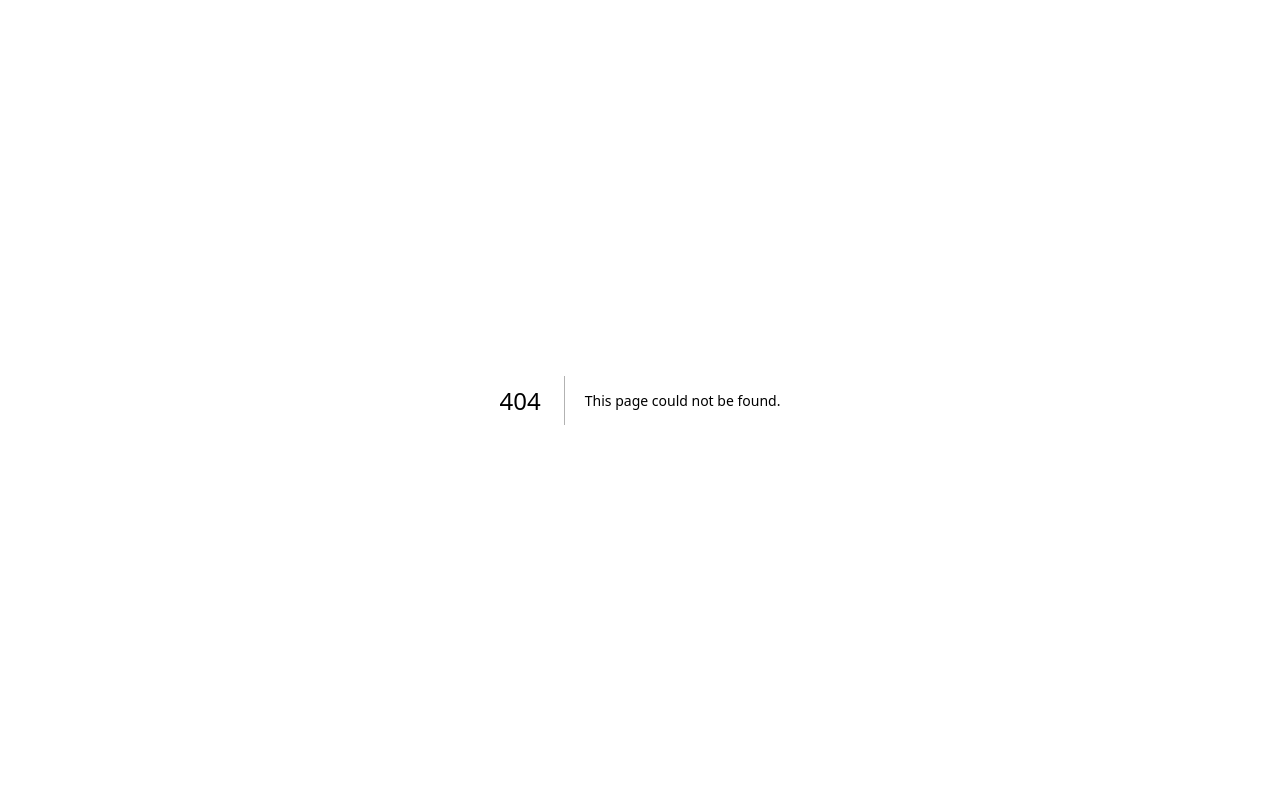
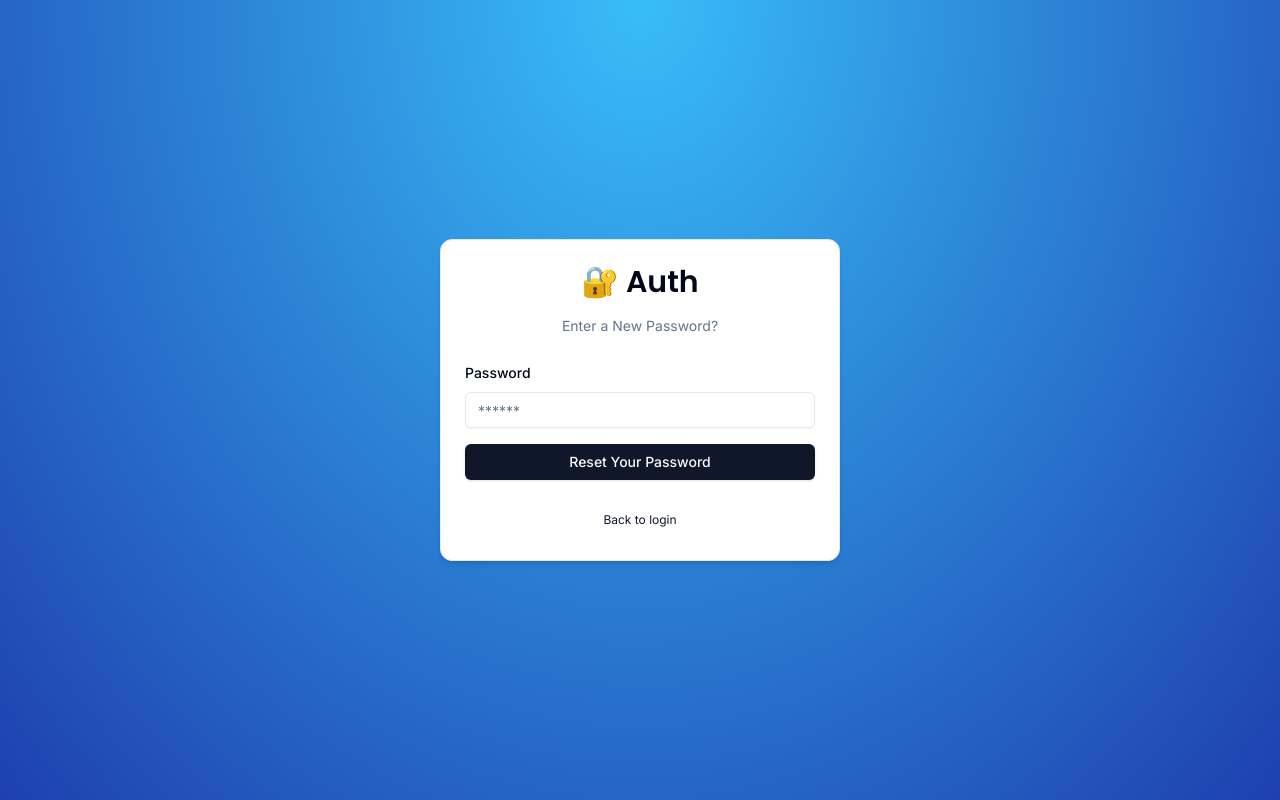
Before and after one commit to Marknjo/auth-mastery, a Next.js app: page /auth/new-password in a window 1280 px wide. Before the commit this address had no page. Built offline with nearby package versions, Linux system fonts and the light colour scheme.

Commit message:
implement new password reset workflow (action|form|page)

```diff
--- /dev/null
+++ b/actions/new-password.ts
@@ -0,0 +1,73 @@
+'use server';
+
+import { getPasswordResetTokenByToken } from '@/data/password-reset-token';
+import bcrypt from 'bcryptjs';
+import { db } from '@/lib/db';
+import { NewPasswordSchema, TNewPasswordSchema } from '@/schemas';
+import { getUserByEmail } from '@/data/user';
+
+export const newPassword = async (
+  values: TNewPasswordSchema,
+  token?: string | null
+) => {
+  if (!token) {
+    return { error: 'Missing token' };
+  }
+
+  const validatedFields = NewPasswordSchema.safeParse(values);
+
+  if (!validatedFields.success) {
+    return { error: 'Please provide your new password!' };
+  }
+
+  const { password } = validatedFields.data;
+
+  try {
+    const existingToken = await getPasswordResetTokenByToken(token);
+
+    if (!existingToken) {
+      return { error: 'Token not found!' };
+    }
+
+    const hasExpired = new Date(existingToken.expires).getTime() < Date.now();
+
+    if (hasExpired) {
+      await db.passwordResetToken.delete({
+        where: {
+          id: existingToken.id,
+        },
+      });
+
+      return { error: 'Invalid token!' };
+    }
+
+    const existingUser = await getUserByEmail(existingToken.email);
+
+    if (!existingUser) {
+      return { error: 'Invalid user credentials!' };
+    }
+
+    const hashedPassword = await bcrypt.hash(password, 12);
+
+    await db.user.update({
+      where: {
+        email: existingToken.email,
+      },
+      data: {
+        password: hashedPassword,
+      },
+    });
+
+    await db.passwordResetToken.delete({
+      where: {
+        id: existingToken.id,
+      },
+    });
+
+    return {
+      success: 'Your password was updated',
+    };
+  } catch (error) {
+    return { error: `Failed to reset your password. Please try again later` };
+  }
+};
--- /dev/null
+++ b/app/auth/new-password/page.tsx
@@ -0,0 +1,6 @@
+import NewPasswordForm from '@/components/auth/new-password-form';
+
+function NewPasswordPage() {
+  return <NewPasswordForm />;
+}
+export default NewPasswordPage;
--- /dev/null
+++ b/components/auth/new-password-form.tsx
@@ -0,0 +1,99 @@
+'use client';
+
+import { useState, useTransition } from 'react';
+import { useForm } from 'react-hook-form';
+import { zodResolver } from '@hookform/resolvers/zod';
+
+import {
+  Form,
+  FormControl,
+  FormField,
+  FormItem,
+  FormLabel,
+  FormMessage,
+} from '@/components/ui/form';
+
+import CardWrapper from '@/components/auth/card-wrapper';
+import { NewPasswordSchema, TNewPasswordSchema } from '@/schemas';
+import { Input } from '@/components/ui/input';
+
+import { Button } from '@/components/ui/button';
+import FormError from '@/components/form-error';
+import FormSuccess from '@/components/form-success';
+import { newPassword } from '@/actions/new-password';
+import { useSearchParams } from 'next/navigation';
+
+function NewPasswordForm() {
+  const searchParams = useSearchParams();
+  const token = searchParams.get('token');
+
+  const [error, setError] = useState<string | undefined>('');
+  const [success, setSuccess] = useState<string | undefined>('');
+
+  const [isPending, startTransition] = useTransition();
+
+  const form = useForm<TNewPasswordSchema>({
+    resolver: zodResolver(NewPasswordSchema),
+    defaultValues: {
+      password: '',
+    },
+  });
+
+  const handleSubmit = (values: TNewPasswordSchema) => {
+    startTransition(() => {
+      newPassword(values, token)
+        .then((data) => {
+          setError(data?.error);
+          setSuccess(data?.success);
+          if (data?.success) {
+            form.reset();
+          }
+        })
+        .catch(() =>
+          setError(
+            'Something happened while trying to log you in! Please try again.'
+          )
+        );
+    });
+  };
+
+  return (
+    <CardWrapper
+      headerLabel='Enter a New Password?'
+      backButtonLabel='Back to login'
+      backButtonHref='/auth/login'>
+      <Form {...form}>
+        <form onSubmit={form.handleSubmit(handleSubmit)} className='space-y-4'>
+          <div className='space-y-4'>
+            <FormField
+              control={form.control}
+              name='password'
+              render={({ field }) => (
+                <FormItem>
+                  <FormLabel>Password</FormLabel>
+                  <FormControl>
+                    <Input
+                      {...field}
+                      placeholder='******'
+                      type='password'
+                      required
+                      disabled={isPending}
+                    />
+                  </FormControl>
+                  <FormMessage />
+                </FormItem>
+              )}
+            />
+          </div>
+          <FormError message={error} />
+          <FormSuccess message={success} />
+
+          <Button type='submit' disabled={isPending} className='w-full'>
+            Reset Your Password
+          </Button>
+        </form>
+      </Form>
+    </CardWrapper>
+  );
+}
+export default NewPasswordForm;
```
